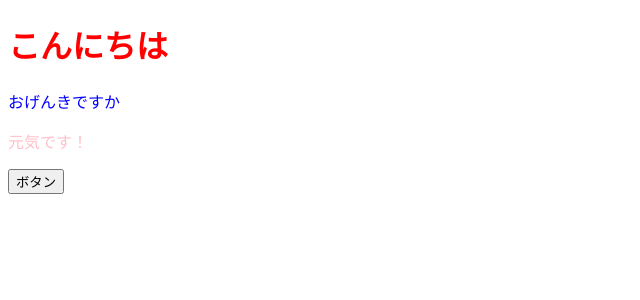
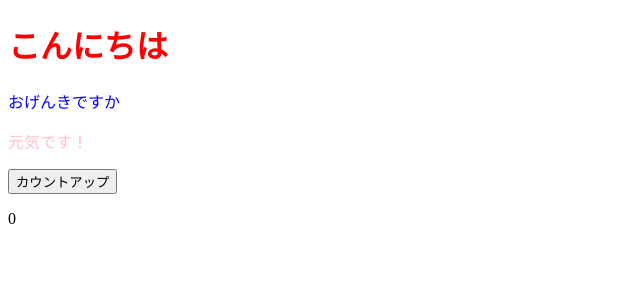
Before and after one commit to zorro901/react-todo, a React (Create React App) app: page / in a window 1280 px wide. Shown: the top 300 px of the page, without its empty margins (0-640 px from the left). Built offline with nearby package versions, Linux system fonts and the light colour scheme.

Commit message:
45. Stateを知る(useState)

```diff
--- a/src/App.jsx
+++ b/src/App.jsx
@@ -1,15 +1,19 @@
-import React from "react";
+import React, { useState } from "react";
 import ColorfulMessage from "./compornents/colorfulMessage";
 
 const App = () => {
-  const onClickButton = () => alert();
+  const onClickCountUp = () => {
+    setNum(num + 1);
+  };
+  const [num, setNum] = useState(0);
 
   return (
     <>
       <h1 style={{ color: "red" }}>こんにちは</h1>
       <ColorfulMessage color="blue"> おげんきですか</ColorfulMessage>
       <ColorfulMessage color="pink"> 元気です！</ColorfulMessage>
-      <button onClick={onClickButton}>ボタン</button>
+      <button onClick={onClickCountUp}>カウントアップ</button>
+      <p>{num}</p>
     </>
   );
 };
```
